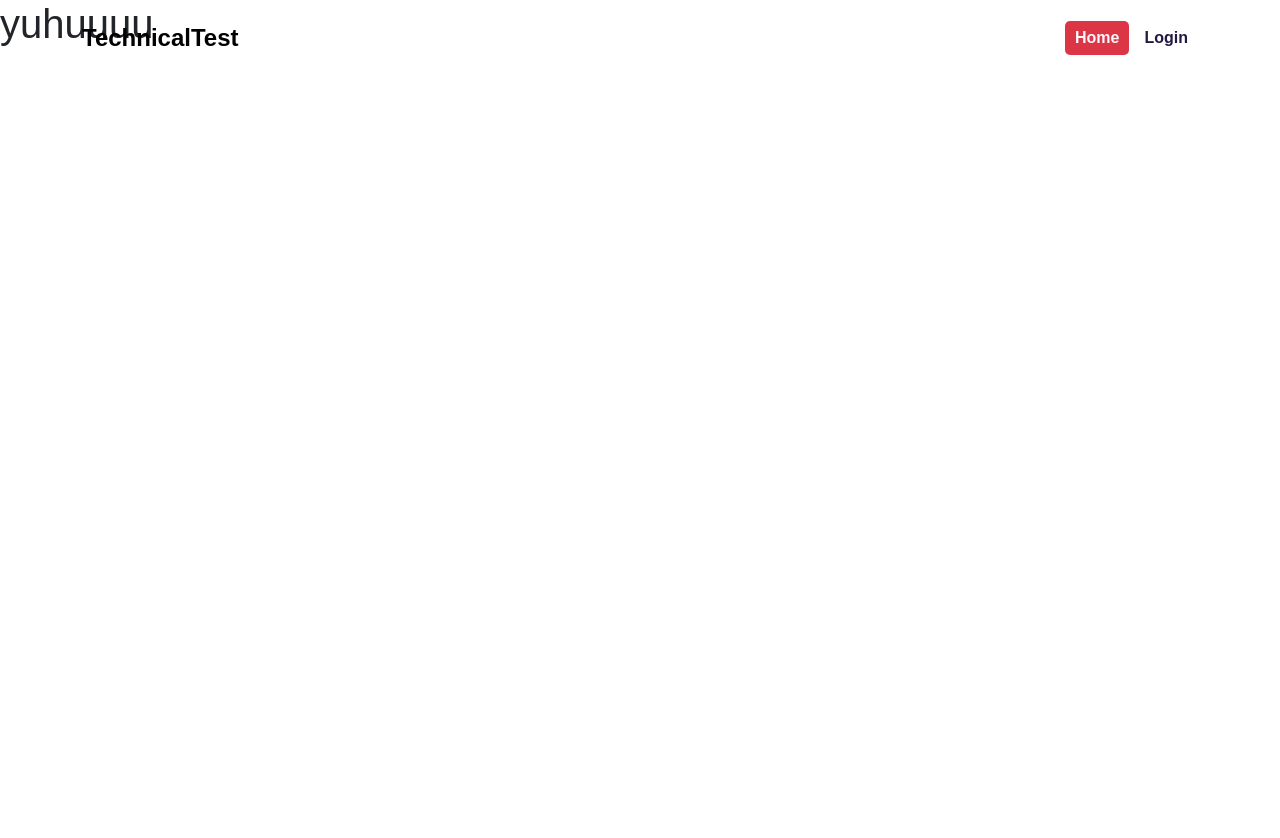
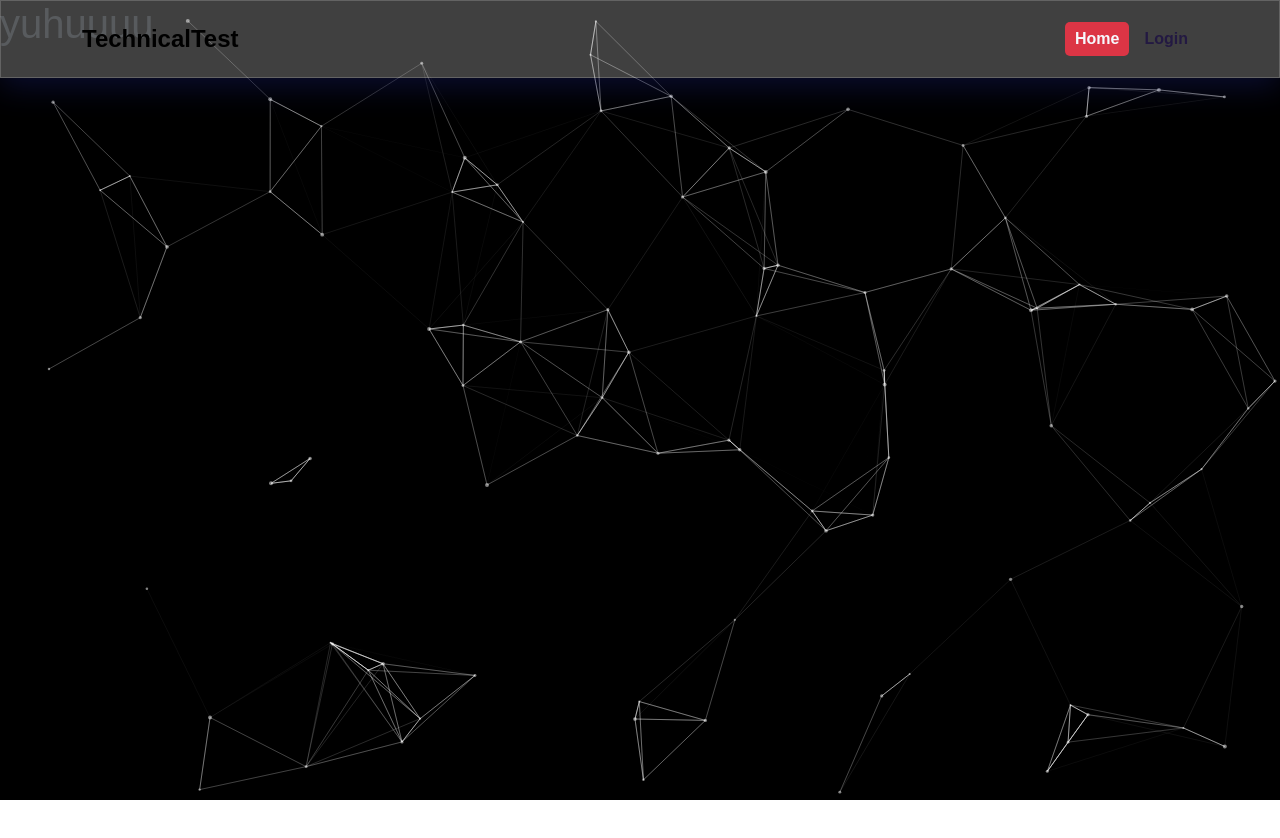
Before and after one commit to andryariadi/technicaltest-ptdsi, a React (Vite) app in the folder client/: page / in a window 1280 px wide. Shown: the top 838 px of the page. Built offline with nearby package versions, Linux system fonts and the light colour scheme.

Commit message:
add particle bg

```diff
--- a/client/package.json
+++ b/client/package.json
@@ -14,7 +14,9 @@
     "react": "^18.2.0",
     "react-bootstrap": "^2.9.1",
     "react-dom": "^18.2.0",
-    "react-router-dom": "^6.18.0"
+    "react-router-dom": "^6.18.0",
+    "react-tsparticles": "^2.12.2",
+    "tsparticles-slim": "^2.12.0"
   },
   "devDependencies": {
     "@types/react": "^18.2.15",
--- a/client/src/App.jsx
+++ b/client/src/App.jsx
@@ -1,9 +1,11 @@
 import { RouterProvider } from "react-router-dom";
 import router from "./router";
+import ParticleBg from "./components/Particle";
 
 function App() {
   return (
     <>
+      <ParticleBg />
       <RouterProvider router={router} />
     </>
   );
--- /dev/null
+++ b/client/src/components/Particle.jsx
@@ -0,0 +1,97 @@
+import { useCallback } from "react";
+import Particles from "react-tsparticles";
+//import { loadFull } from "tsparticles"; // if you are going to use `loadFull`, install the "tsparticles" package too.
+import { loadSlim } from "tsparticles-slim";
+
+export default function ParticleBg() {
+  const particlesInit = useCallback(async (engine) => {
+    console.log(engine);
+
+    await loadSlim(engine);
+  }, []);
+
+  const particlesLoaded = useCallback(async (container) => {
+    await console.log(container);
+  }, []);
+  return (
+    <>
+      <Particles
+        id="tsparticles"
+        init={particlesInit}
+        loaded={particlesLoaded}
+        options={{
+          background: {
+            color: {
+              value: "#000000",
+            },
+          },
+          fullScreen: {
+            zIndex: -1,
+          },
+          fpsLimit: 120,
+          interactivity: {
+            events: {
+              onClick: {
+                enable: true,
+                mode: "push",
+              },
+              onHover: {
+                enable: true,
+                mode: "repulse",
+              },
+              resize: true,
+            },
+            modes: {
+              push: {
+                quantity: 4,
+              },
+              repulse: {
+                distance: 200,
+                duration: 0.4,
+              },
+            },
+          },
+          particles: {
+            color: {
+              value: "#ffffff",
+            },
+            links: {
+              color: "#ffffff",
+              distance: 150,
+              enable: true,
+              opacity: 0.5,
+              width: 1,
+            },
+            move: {
+              direction: "none",
+              enable: true,
+              outModes: {
+                default: "bounce",
+              },
+              random: false,
+              speed: 1,
+              straight: false,
+            },
+            number: {
+              density: {
+                enable: true,
+                area: 800,
+              },
+              value: 80,
+            },
+            opacity: {
+              value: 0.5,
+            },
+            shape: {
+              type: "circle",
+            },
+            size: {
+              value: { min: 1, max: 2 },
+            },
+          },
+          detectRetina: true,
+        }}
+      />
+    </>
+  );
+}
--- a/client/src/css/main.css
+++ b/client/src/css/main.css
@@ -20,11 +20,11 @@
   width: 100%;
   transition: all 0.2s ease;
   z-index: 9999;
-  /* background: rgba(255, 255, 255, 0.25);
+  background: rgba(255, 255, 255, 0.25);
   box-shadow: 0 8px 32px 0 rgba(31, 38, 135, 0.37);
   backdrop-filter: blur(0.5px);
   -webkit-backdrop-filter: blur(0.5px);
-  border: 1px solid rgba(255, 255, 255, 0.18); */
+  border: 1px solid rgba(255, 255, 255, 0.18);
 }
 
 .navbar a {
@@ -48,7 +48,7 @@
 }
 
 .navbar.color-active {
-  background-color: bisque;
+  background-color: rgb(251, 173, 79);
   padding: 20px 0 20px 0;
   /* border-bottom: 2px solid #dc35463b; */
 }
--- a/client/src/view/Home.jsx
+++ b/client/src/view/Home.jsx
@@ -1,6 +1,9 @@
+// import ParticleBg from "../components/Particle";
+
 export default function Home() {
   return (
     <>
+      {/* <ParticleBg /> */}
       <main className="w-100 min-vh-100">
         <h1>yuhuuuu</h1>
       </main>
```
Also changed, not shown: 1 other file (tests, documents, lock files or other folders).
